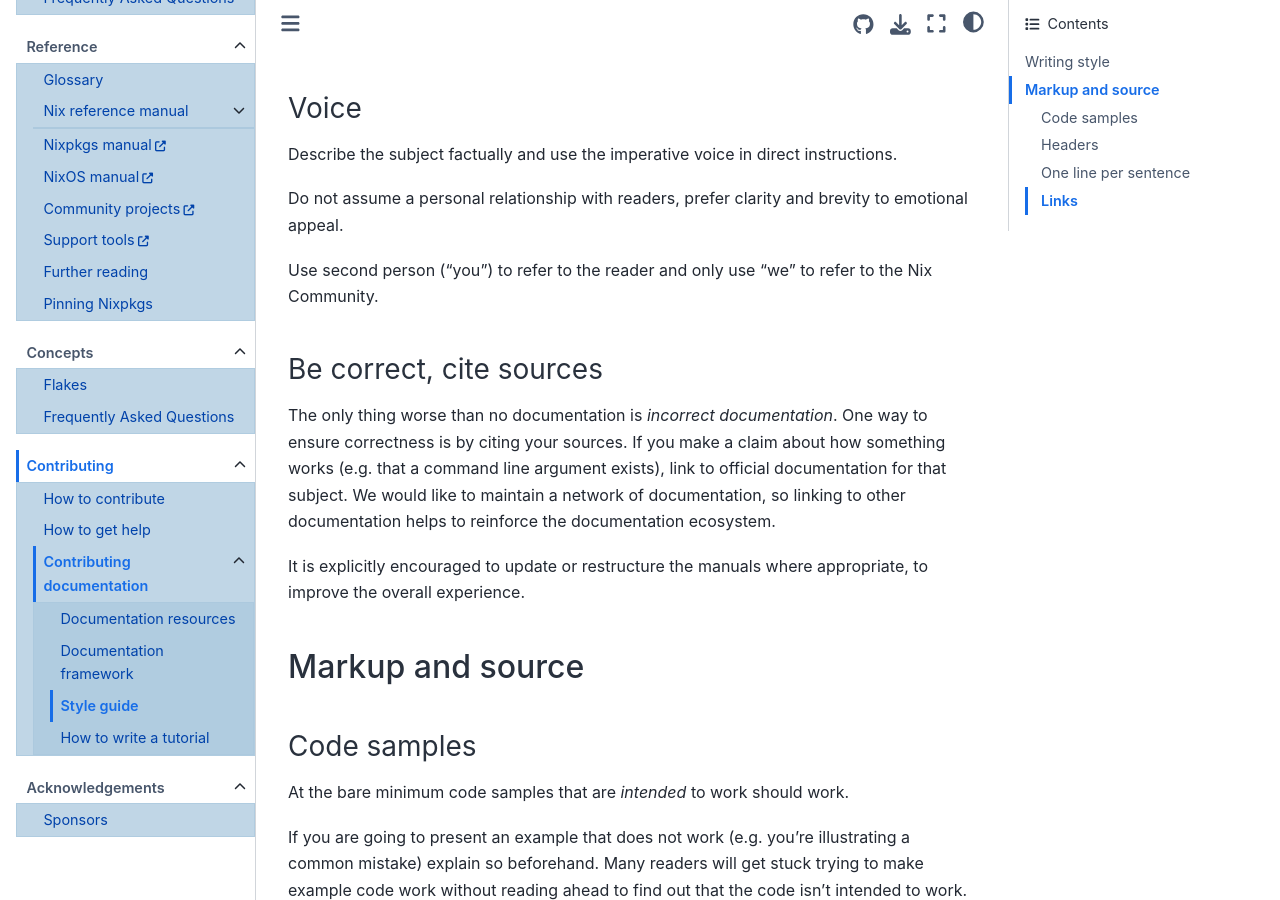
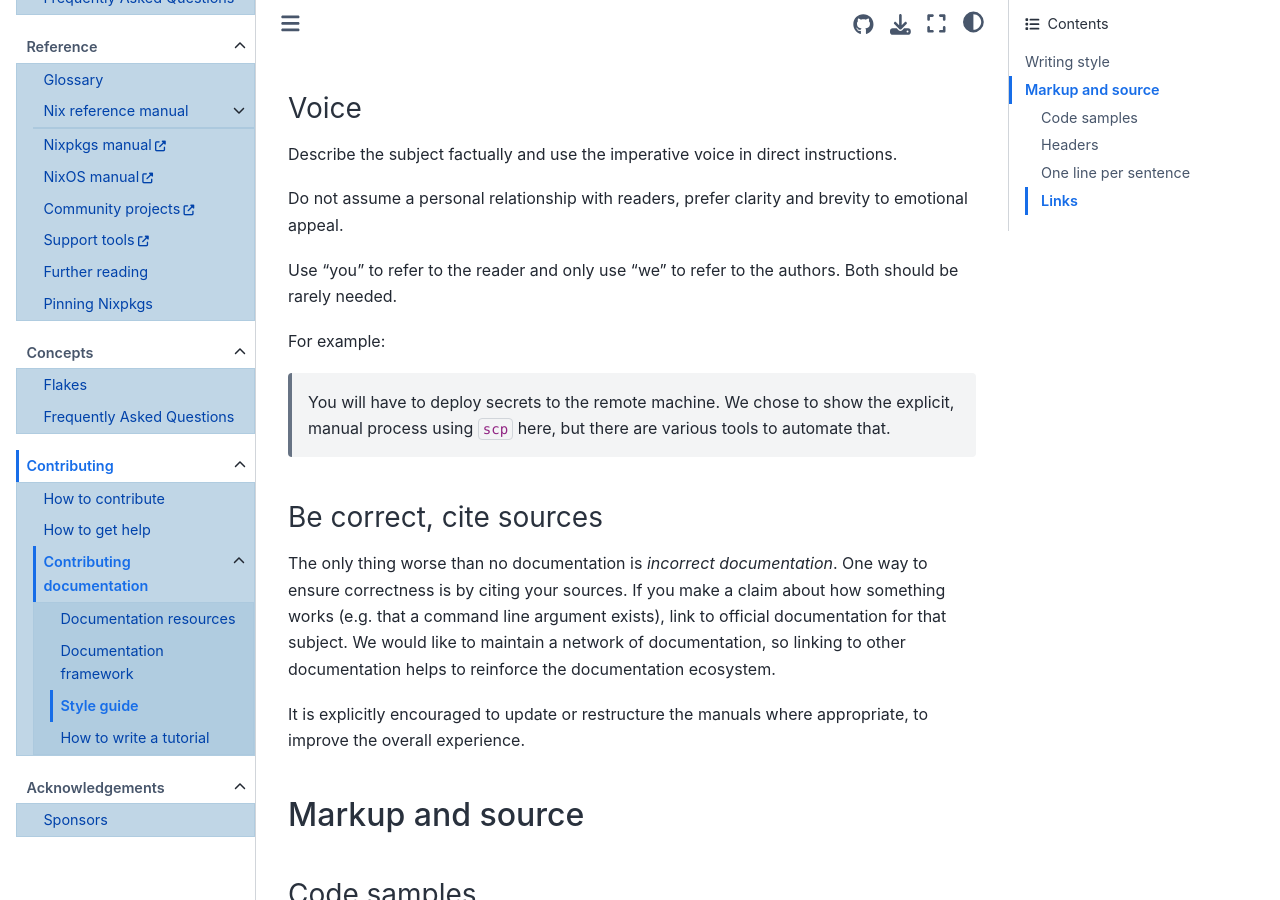
Before and after one commit to NixOS/nix.dev, a Sphinx documentation site: the page built from source/contributing/documentation/style-guide.md, in a window 1280 px wide and 900 px high, scrolled down 1424 px. Built offline with Sphinx 7.4.7 and the Sphinx Book theme 1.1.4, drawn with Linux system fonts in a browser that asks for light colours.

Commit message:
expand on which voice to use when

```diff
--- a/source/contributing/documentation/style-guide.md
+++ b/source/contributing/documentation/style-guide.md
@@ -61,7 +61,13 @@
 
 Do not assume a personal relationship with readers, prefer clarity and brevity to emotional appeal.
 
-Use second person ("you") to refer to the reader and only use "we" to refer to the Nix Community.
+Use "you" to refer to the reader and only use "we" to refer to the authors.
+Both should be rarely needed.
+
+For example:
+
+> You will have to deploy secrets to the remote machine.
+> We chose to show the explicit, manual process using `scp` here, but there are various tools to automate that.
 
 ### Be correct, cite sources
 
```
